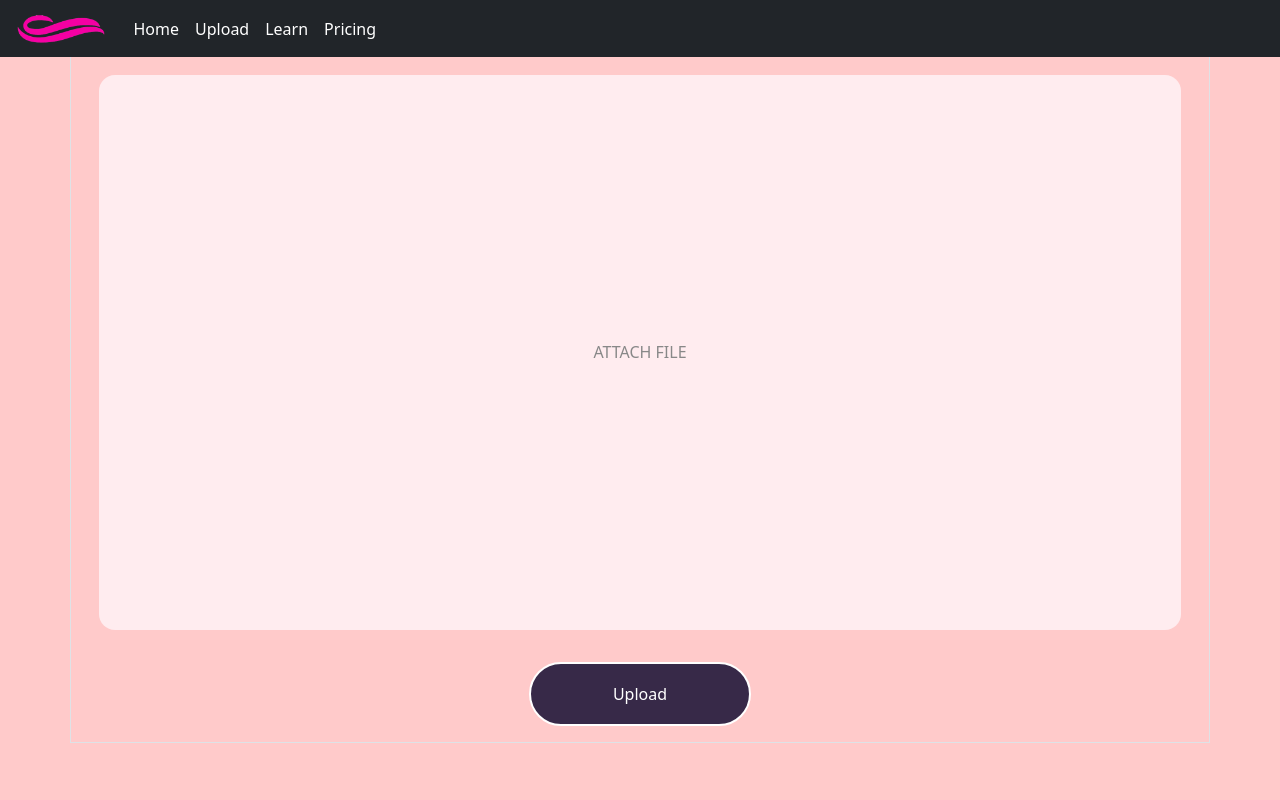
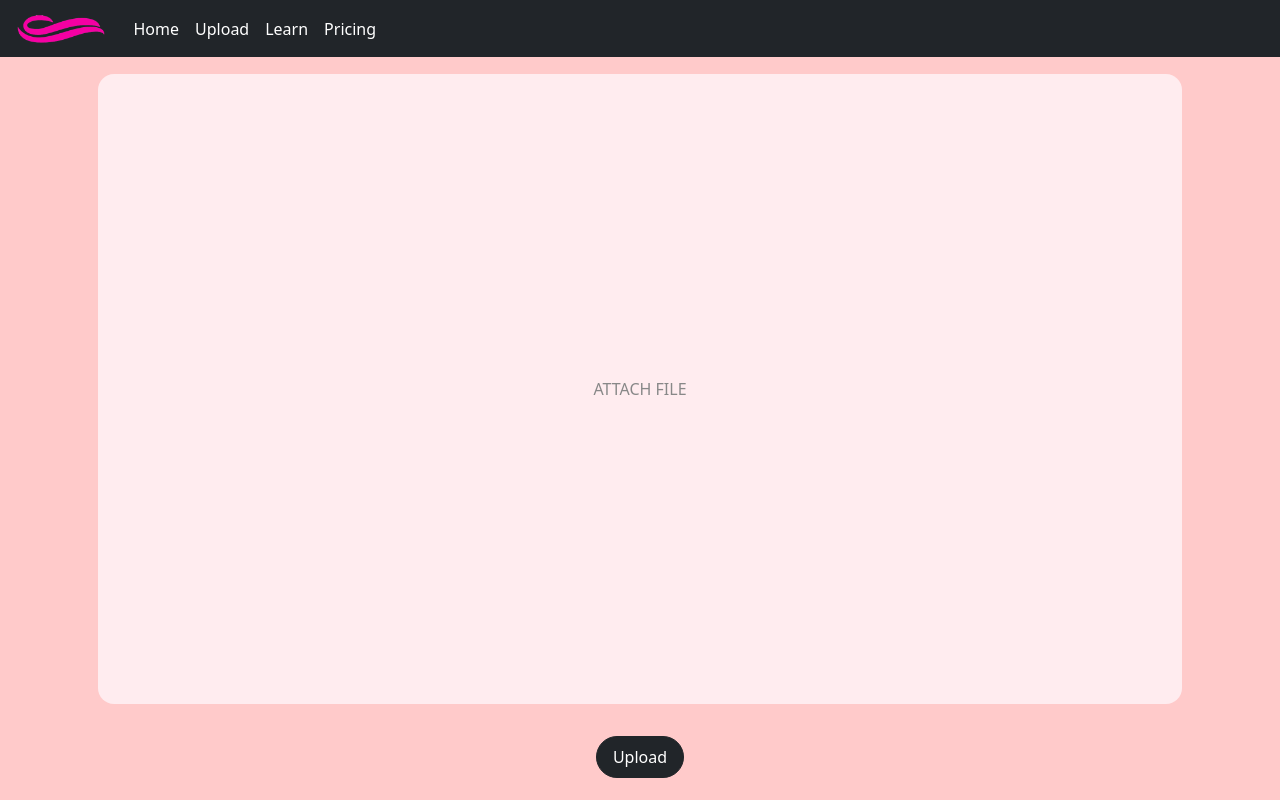
Before and after one commit to Irony95/VerboseWebsite, a Flask app: page / in a window 1280 px wide. Run offline with Flask 3, Linux system fonts and the light colour scheme.

Commit message:
made css code neater by replacing with Bootstrap

```diff
--- a/templates/upload.html
+++ b/templates/upload.html
@@ -9,53 +9,26 @@
     body,
     html {
       height: calc(100% - 57.5px);
-      margin: 0px;
-      margin-bottom: -57.5px;
-    }
-
-    .flex-container {
-      display: flex;
-      flex-direction: column;
-      height: calc(100% - 57.5px);
-      padding-top: 57.5px;
-      margin-bottom: -57.5px;
-      /* margin-top: 16px;
-          margin-bottom: 16px; */
-    }
-
-    .rows {
-      margin: 1rem;
-      padding: 1rem;
-      color: #fff;
-      display: flex;
-      min-height: 64px;
-      align-items: center;
-      justify-content: center;
-      text-align: center;
-      min-width: 20%;
     }
 
     .Attachfile {
       flex: 1;
-      border-radius: 16px;
       background-color: var(--themecolor4);
+      min-height: calc(100vh - 57.5px - 64px - 3rem);
       color: #888;
     }
 
-    .Button {
-      background-color: #372948;
-      color: #FFF;
-      border: 2px solid #fff;
-      border-radius: 10000px;
-      max-height: 20%;
-      max-width: 50%;
-      margin-left: auto;
-      margin-right: auto;
+    .uploadcontainer {
+      padding-top: 57.5px;
+      min-height: 100vh;
     }
   </style>
-  <div class="container-md border flex-container">
-    <div class="rows Attachfile">ATTACH FILE</div>
-    <button class="rows Button">Upload</button>
+  <div class="container-md uploadcontainer justify-content-center">
+    <div class="Attachfile m-3 d-flex flex-row justify-content-center align-items-center rounded-4">
+      ATTACH FILE</div>
+    <div class="text-center">
+      <button class="btn btn-dark text-center m-3 px-3 py-2 rounded-pill">Upload</button>
+    </div>
   </div>
 </div>
 </body>
```
Also changed, not shown: templates/pricing.html (+10 -52 lines).
